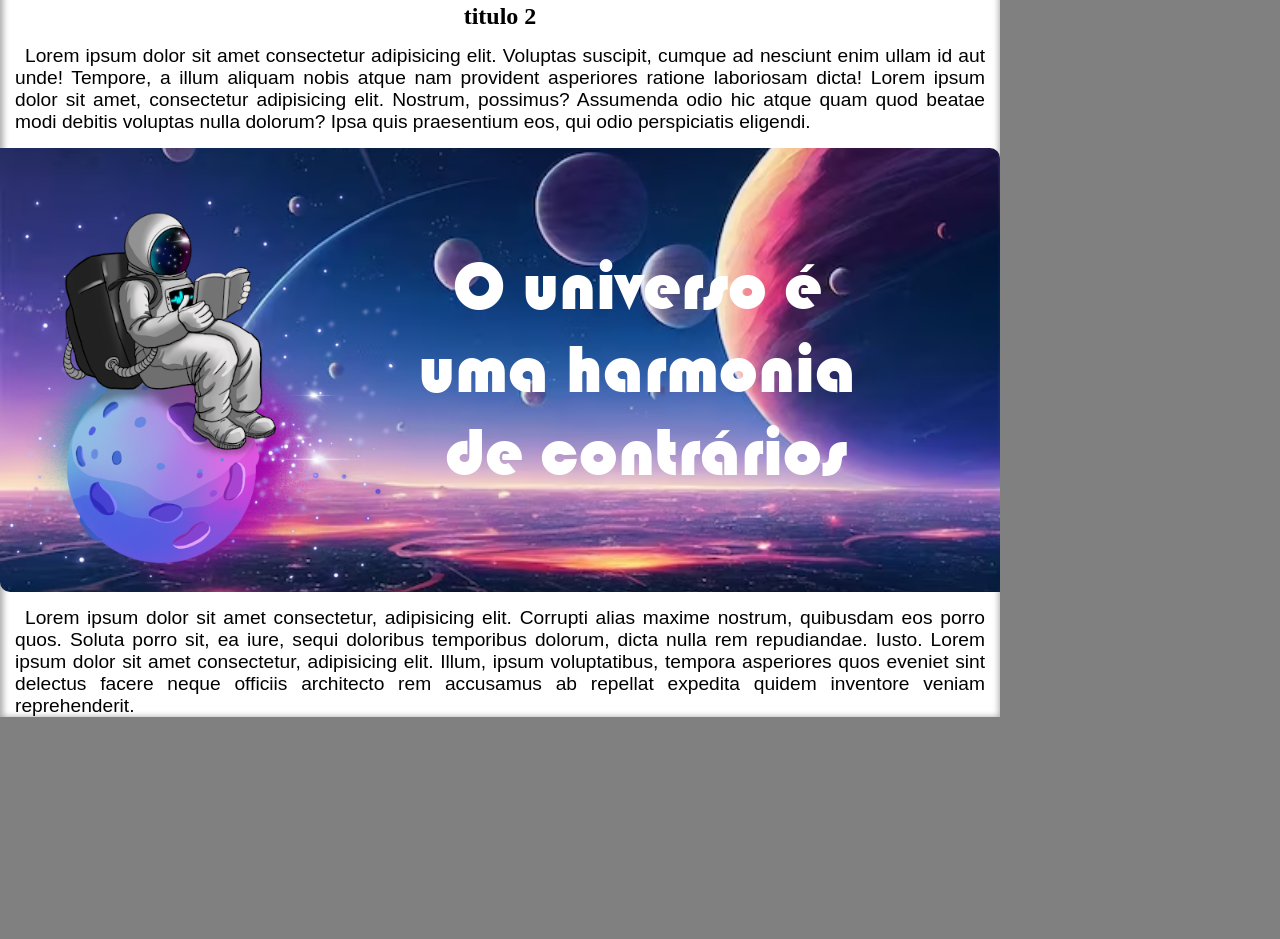
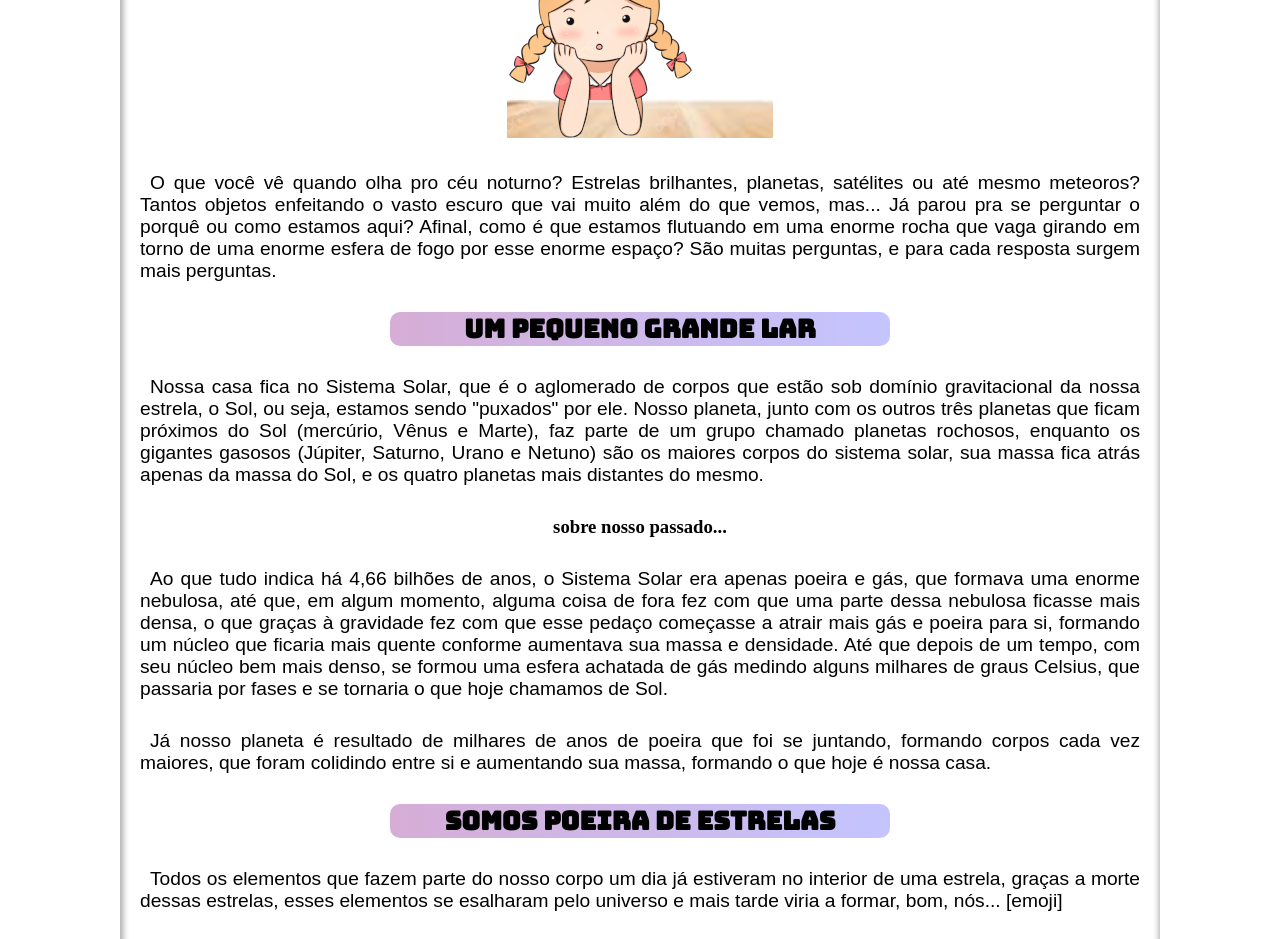
Before and after one commit to Ecliton/projeto-espaco, a plain HTML site: page index.html in a window 1280 px wide. Shown: the part 374-1313 px from the top of the page. Before the commit the page ends 1106 px from the top, so only its background shows below. Drawn offline with Linux system fonts and the light colour scheme.

Commit message:
adicionando conteudo e imagens

```diff
--- a/estilos/style.css
+++ b/estilos/style.css
@@ -1,7 +1,11 @@
+@import url('https://fonts.googleapis.com/css2?family=Bungee&display=swap');
+
+
 *{
     padding:0px;
     margin:0px;
 }
+
 /*HEADER*/
 header{
     background: url('../imagens/espaço.avif') center center no-repeat fixed;
@@ -13,34 +17,40 @@ header{
 
 }
 header>h1{
-    padding-top:10px;
-}
-body{
-    background: grey url('../imagens/pexels-philippe-donn-1257860.jpg') center center fixed;
-    background-size: cover 600px;
-    margin:auto;
+    padding-top:10px
 }
 /*MAIN*/
 main{
     background-color: white;
     max-width:1000px;
-    /*margin:auto;*/
+    min-width:250px;
+    margin:auto;
     box-shadow: inset 1px 2px 6px 2px rgba(0, 0, 0, 0.349);
-    padding-top:60px;
+    padding:60px 20px 0px 20px;
+}
+main h2{
+    background-image:linear-gradient(to left, rgba(0, 0, 255, 0.233), rgba(128, 0, 128, 0.322));
+
+    max-width:500px;
+    width:82vw;
+    border-radius:10px;
+    font:800 1.6em 'bungee', arial, sans-serif;
+    margin:auto;
 }
 section{
     text-align:center;
-}section>p{
+}
+section>p{
     font:1.2em arial;
-    margin:15px;
+    margin:30px 0px 30px 0px;
     text-indent:10px;
     text-align:justify;
 }
 #txt{
     position:absolute;
-    left:27vw;
+    left:35vw;
     max-width:600px;
-    width:80vw;
+    width:60vw;
     margin:10vh 5px 0px 0px;
 }
 #img1{
@@ -49,11 +59,22 @@ section{
     background:rgba(0, 0, 0, 0) url('../imagens/espaço.avif') center center no-repeat fixed;
     background-size:cover;
     border-radius:0px 10px 0px 10px;
+
+    margin:30px 0px 30px 0px;
 }
 #img2{
     display:inline-block;
     margin-top:40px;
     max-width:400px;
     width: 50vw;
-    background-repeat: no-repeat
+    background-repeat: no-repeat;
+
+    animation-name:flutuar;
+    animation-duration:3s;
+    animation-iteration-count:infinite;
 }
+@keyframes flutuar{
+    0%{transform:rotateY(0px)}
+    50%{transform:translateY(10px)}
+    100%{transform:translateY(0px)}
+}
--- a/index.html
+++ b/index.html
@@ -10,22 +10,41 @@
 <body>
     <header>
         <h1>espaço</h1>
+        </div>
     </header>
     <main>
         <section>
-            <h2>titulo 1</h2>
+            <h2>Penso, logo existo?</h2>
+            <img id="imagem" src="imagens/pensando.png" alt="pensar">
+
         <p>
-            Lorem ipsum dolor sit amet consectetur adipisicing elit. Distinctio asperiores laborum velit ex neque error libero ratione saepe et corrupti cupiditate, modi nobis accusantium voluptas dolorem quidem blanditiis impedit nesciunt! Lorem ipsum dolor sit amet consectetur, adipisicing elit. Eaque quas quam, enim in blanditiis doloremque neque architecto laborum. Quibusdam ad modi ipsa distinctio veniam atque reiciendis accusantium natus praesentium fuga.
+            O que você vê quando olha pro céu noturno? Estrelas brilhantes, planetas, satélites ou até mesmo meteoros? Tantos objetos enfeitando o vasto escuro que vai muito além do que vemos, mas... Já parou pra se perguntar o porquê ou como estamos aqui? Afinal, como é que estamos flutuando em uma enorme rocha que vaga girando em torno de uma enorme esfera de fogo por esse enorme espaço? São muitas perguntas, e para cada resposta surgem mais perguntas.
         </p>
-        <h2>titulo 2</h2>
+        <h2>Um pequeno grande lar</h2>
         <p>
-            Lorem ipsum dolor sit amet consectetur adipisicing elit. Voluptas suscipit, cumque ad nesciunt enim ullam id aut unde! Tempore, a illum aliquam nobis atque nam provident asperiores ratione laboriosam dicta! Lorem ipsum dolor sit amet, consectetur adipisicing elit. Nostrum, possimus? Assumenda odio hic atque quam quod beatae modi debitis voluptas nulla dolorum? Ipsa quis praesentium eos, qui odio perspiciatis eligendi.
+            Nossa casa fica no Sistema Solar, que é o aglomerado de corpos que estão sob domínio gravitacional da nossa estrela, o Sol, ou seja, estamos sendo "puxados" por ele. Nosso planeta, junto com os outros três planetas que ficam próximos do Sol (mercúrio, Vênus e Marte), faz parte de um grupo chamado planetas rochosos, enquanto os gigantes gasosos (Júpiter, Saturno, Urano e Netuno) são os maiores corpos do sistema solar, sua massa fica atrás apenas da massa do Sol, e os quatro planetas mais distantes do mesmo.
+        </p>
+        <h3>sobre nosso passado...</h3>
+        <p>
+            Ao que tudo indica há 4,66 bilhões de anos, o Sistema Solar era apenas poeira e gás, que formava uma enorme nebulosa, até que, em algum momento, alguma coisa de fora fez com que uma parte dessa nebulosa ficasse mais densa, o que graças à gravidade fez com que esse pedaço começasse a atrair mais gás e poeira para si, formando um núcleo que ficaria mais quente conforme aumentava sua massa e densidade. Até que depois de um tempo, com seu núcleo bem mais denso, se formou uma esfera achatada de gás medindo alguns milhares de graus Celsius, que passaria por fases e se tornaria o que hoje chamamos de Sol.
         </p>
 
+        <p>
+            Já nosso planeta é resultado de milhares de anos de poeira que foi se juntando, formando corpos cada vez maiores, que foram colidindo entre si e aumentando sua massa, formando o que hoje é nossa casa.
+        </p>
         </section>
+
+
+        <section>
+            <h2>somos poeira de estrelas</h2>
+            <p>
+                Todos os elementos que fazem parte do nosso corpo um dia já estiveram no interior de uma estrela, graças a morte dessas estrelas, esses elementos se esalharam pelo universo e mais tarde viria a formar, bom, nós... [emoji]
+            </p>
+        </section>
+
         <div id="img1">
             <div>
-                <img id='txt' src="imagens/Sem título.png" alt="texto">
+                <img id='txt' src="imagens/texto.png" alt="texto">
             </div>
             <div>
                 <img id="img2" src="imagens/astronauta-g.png" alt="astronauta">
@@ -33,9 +52,7 @@
 
         </div>
 
-        <section>
-            <p>Lorem ipsum dolor sit amet consectetur, adipisicing elit. Corrupti alias maxime nostrum, quibusdam eos porro quos. Soluta porro sit, ea iure, sequi doloribus temporibus dolorum, dicta nulla rem repudiandae. Iusto. Lorem ipsum dolor sit amet consectetur, adipisicing elit. Illum, ipsum voluptatibus, tempora asperiores quos eveniet sint delectus facere neque officiis architecto rem accusamus ab repellat expedita quidem inventore veniam reprehenderit.</p>
-        </section>
     </main>
 </body>
+<script src="espaço.js"></script>
 </html>
```
Also changed, not shown: espaço.js (added), imagens/download.jpg (added), imagens/images.jpg (added), imagens/mercurio.png (added), imagens/pensando.png (added), imagens/texto.png (added), 1 other file.
